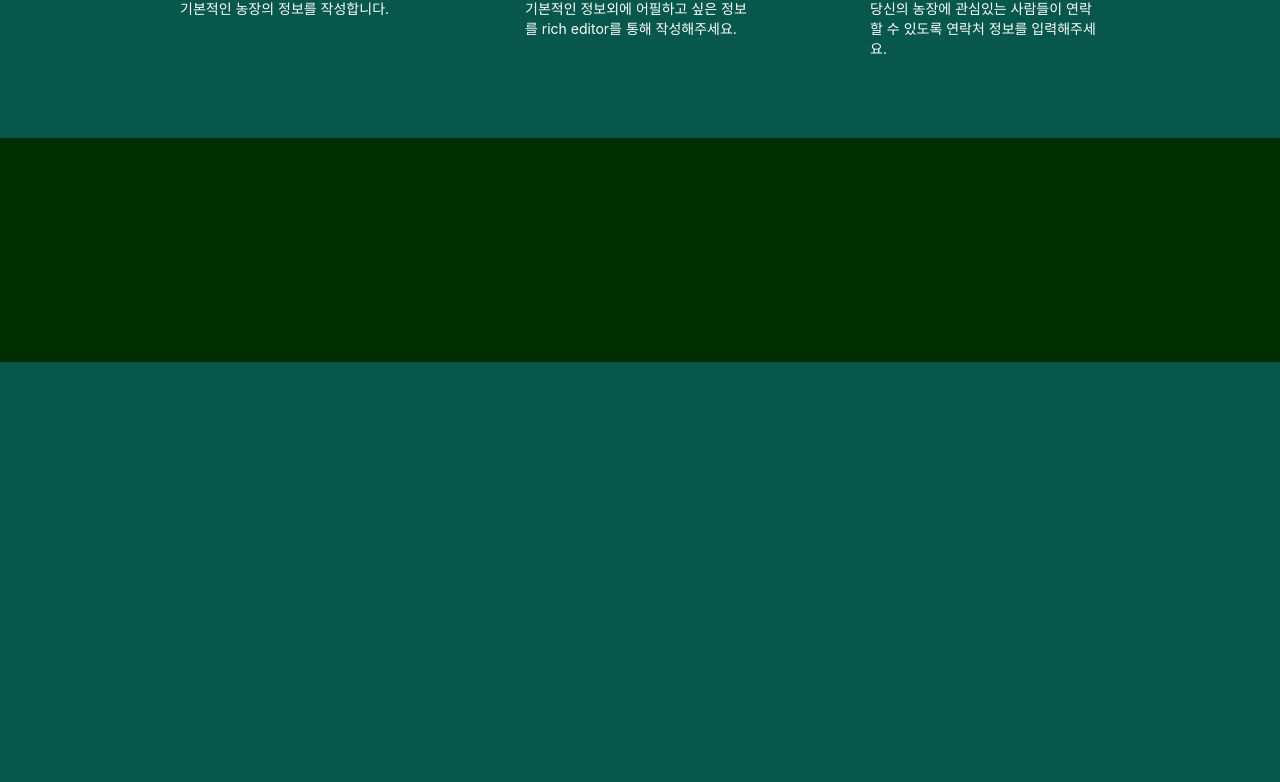
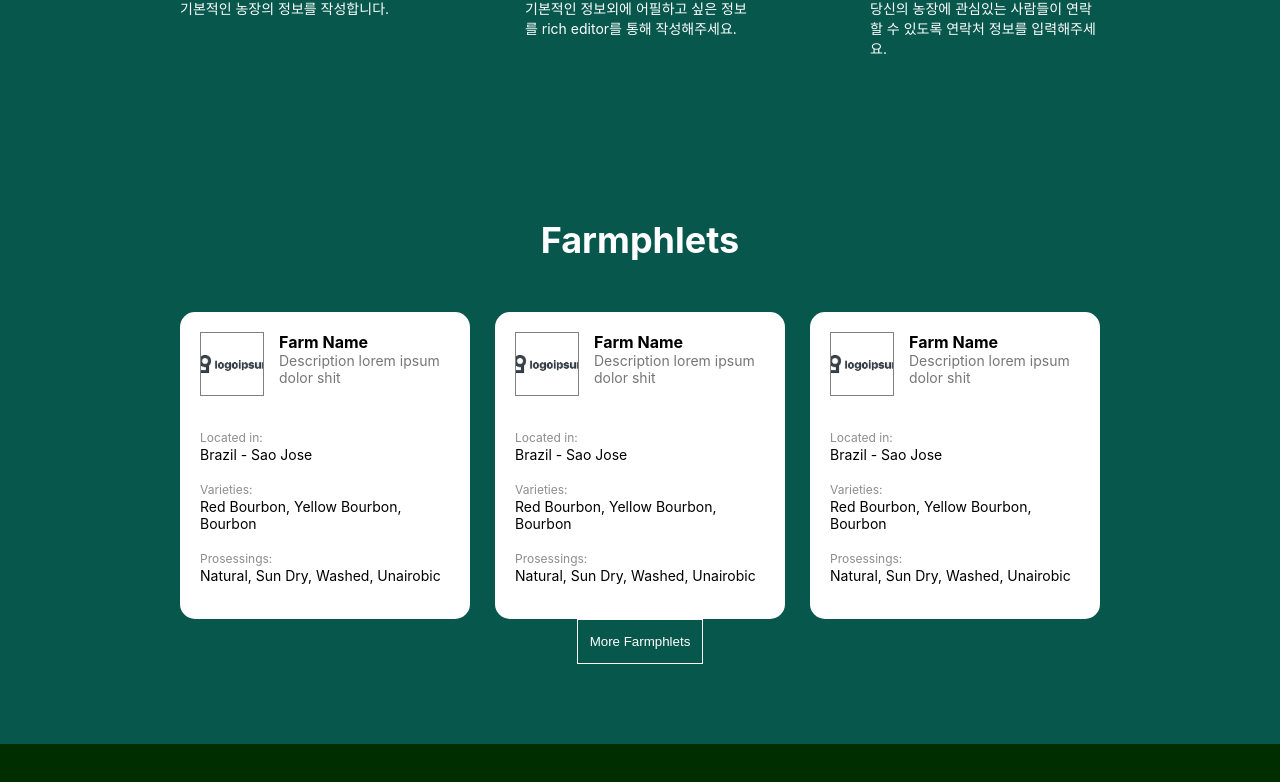
Before and after one commit to cha-yh/farmphlet, a Next.js app: page / in a window 1280 px wide. Shown: the part 850-1632 px from the top of the page. Before the commit the page ends 1212 px from the top, so only its background shows below. Built offline with nearby package versions, Linux system fonts and the light colour scheme.

Commit message:
feat: Add FarmphletCardsSection in home page

```diff
--- /dev/null
+++ b/components/FarmphletCard.tsx
@@ -0,0 +1,96 @@
+import styled from "styled-components";
+
+type FarmphletCardType = {
+    id: any;
+    logo: any;
+    name: string;
+    description: string;
+    location: string;
+    varieties: string;
+    prosessings: string;
+}
+const FarmphletCard = ({farmphlet}:{farmphlet: FarmphletCardType}) => {
+    const {
+        logo,
+        name,
+        description,
+        location,
+        varieties,
+        prosessings
+    } = farmphlet;
+    return (
+        <FarmphletCardBlock>
+            <div className="header">
+                <img src={logo ? logo : "/logoipsum.png"} alt=""/>
+                <div>
+                    <h5>{name}</h5>
+                    <p>{description}</p>
+                </div>
+            </div>
+            <div className="body">
+                <div className="info">
+                    <label>Located in: </label>
+                    <p>{location}</p>
+                </div>
+
+                <div className="info">
+                    <label>Varieties:</label>
+                    <p>{varieties}</p>
+                </div>
+
+                <div className="info">
+                    <label>Prosessings:</label>
+                    <p>{prosessings}</p>
+                </div>
+            </div>
+        </FarmphletCardBlock>
+    )
+}
+
+
+const FarmphletCardBlock = styled.div`
+    padding: 20px;
+    background: white;
+    width: 290px;
+    border-radius: 15px;
+    color: black;
+    >.header {
+        display: flex;
+        margin-bottom: 30px;
+        >img {
+            width: 64px;
+            height: 64px;
+            object-fit: cover;
+            border: 1px solid gray;
+        }
+
+        >div {
+            margin-left: 15px;
+            >h5 {
+                font-size: 16px;
+            }
+
+            >p {
+                font-size: 14px;
+                color: #767676;
+            }
+        }
+    }
+
+    >.body {
+        >.info {
+            margin-bottom: 15px;
+            >label {
+                font-size: 12px;
+                color: #8D8D8D;
+                margin-bottom: 3px;
+            }
+
+            >p {
+                font-size: 14px;
+            }
+        }
+    }
+`;
+
+export default FarmphletCard;
--- /dev/null
+++ b/data/dummyFarmphlets.ts
@@ -0,0 +1,31 @@
+export default [
+    {
+        id: 1,
+        logo: "",
+        name: "Farm Name",
+        description: "Description lorem ipsum dolor shit",
+        location: "Brazil - Sao Jose",
+        varieties: "Red Bourbon, Yellow Bourbon, Bourbon",
+        prosessings: "Natural, Sun Dry, Washed, Unairobic"
+    },
+
+    {
+        id: 2,
+        logo: "",
+        name: "Farm Name",
+        description: "Description lorem ipsum dolor shit",
+        location: "Brazil - Sao Jose",
+        varieties: "Red Bourbon, Yellow Bourbon, Bourbon",
+        prosessings: "Natural, Sun Dry, Washed, Unairobic"
+    },
+
+    {
+        id: 3,
+        logo: "",
+        name: "Farm Name",
+        description: "Description lorem ipsum dolor shit",
+        location: "Brazil - Sao Jose",
+        varieties: "Red Bourbon, Yellow Bourbon, Bourbon",
+        prosessings: "Natural, Sun Dry, Washed, Unairobic"
+    }
+]
--- a/pages/index.tsx
+++ b/pages/index.tsx
@@ -43,6 +43,16 @@ export default function Home() {
             ))}
           </div>
         </InfoCardsSection>
+
+        <FarmphletCardsSection>
+          <h1>Farmphlets</h1>
+          <div>
+            {dummyFarmphlets.map(item => (
+              <FarmphletCard farmphlet={item} key={item.id}/>
+            ))}
+          </div>
+          <button>More Farmphlets</button>
+        </FarmphletCardsSection>
       </MainBlock>
     </ContainerBlock>
   )
@@ -123,3 +133,33 @@ const InfoCard = styled.div`
     color: white;
   }
 `;
+
+const FarmphletCardsSection = styled.section`
+  display: flex;
+  flex-direction: column;
+  align-items: center;
+  >h1 {
+    font-size: 36px;
+    text-align: center;
+  }
+
+  >div {
+    width: 100%;
+    margin-top: 50px;
+    display: flex;
+    justify-content: space-between;
+  }
+
+  >button {
+    height: 45px;
+    padding: 0 12px;
+    border: 1px solid white;
+    color: white;
+    background: none;
+    cursor: pointer;
+    &:hover {
+      color: gray;
+      border-color: gray;
+    }
+  }
+`;
```
Also changed, not shown: public/logoipsum.png (added).
